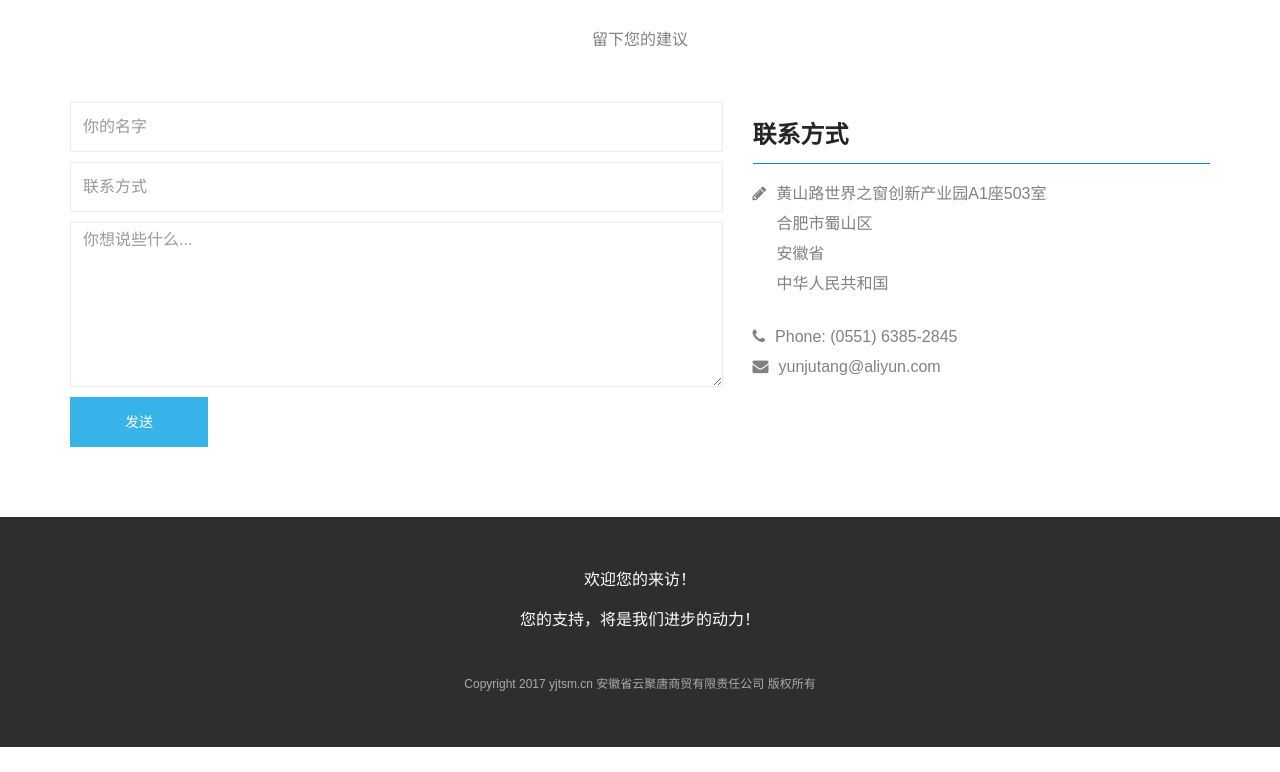
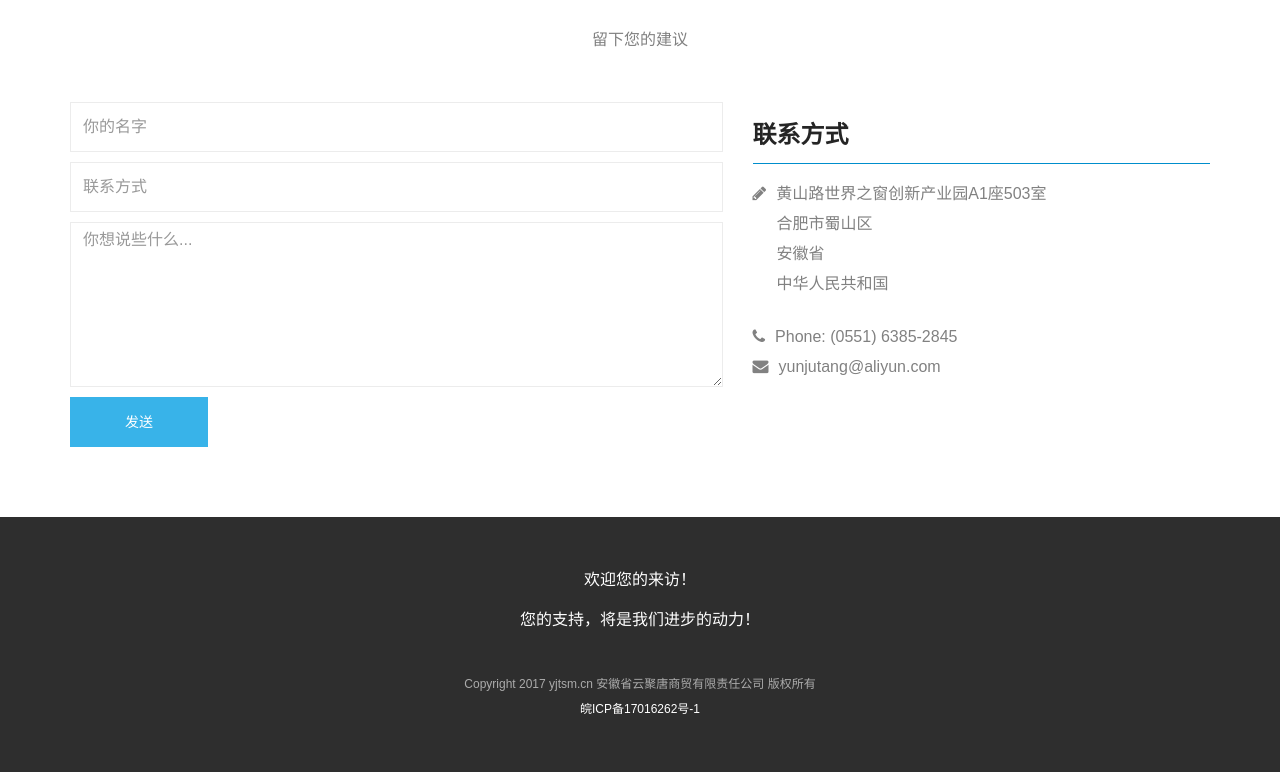
Before and after one commit to yunjutang/yunjutang.github.io, a plain HTML site: page index.html in a window 1280 px wide. Shown: the part 3966-4738 px from the top of the page. Before the commit the page ends 4713 px from the top, so only its background shows below. Drawn offline with Linux system fonts and the light colour scheme.

Commit message:
Update index.html

```diff
--- a/index.html
+++ b/index.html
@@ -521,6 +521,7 @@
 							<p>您的支持，将是我们进步的动力！</p>
 						</div>
 						<p>Copyright 2017 yjtsm.cn 安徽省云聚唐商贸有限责任公司 版权所有</p>
+						<p><a href="http://www.miitbeian.gov.cn/" target="_blank">皖ICP备17016262号-1</a></p>
           			</div>
 				</div>
 			</div>
```
